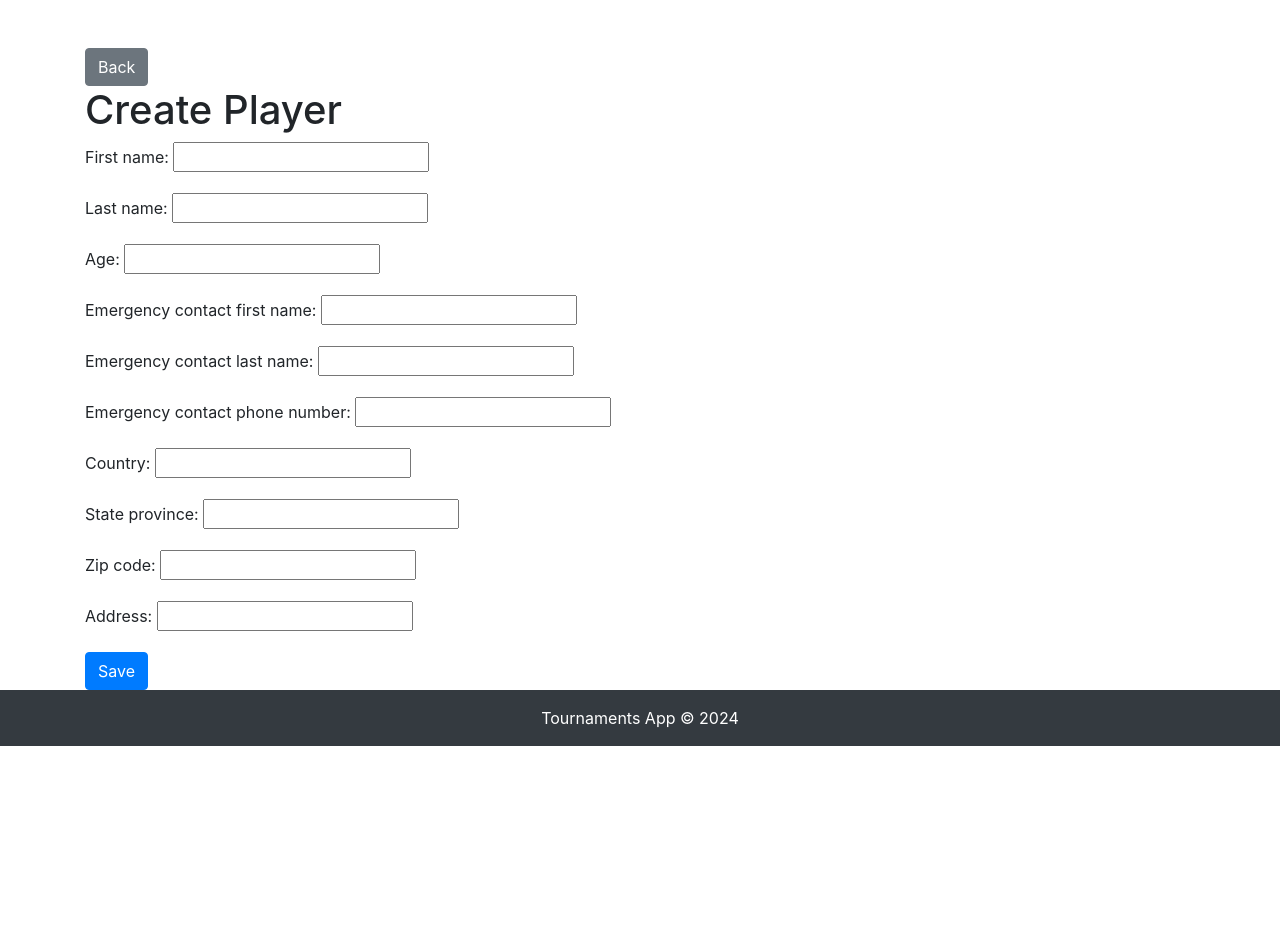
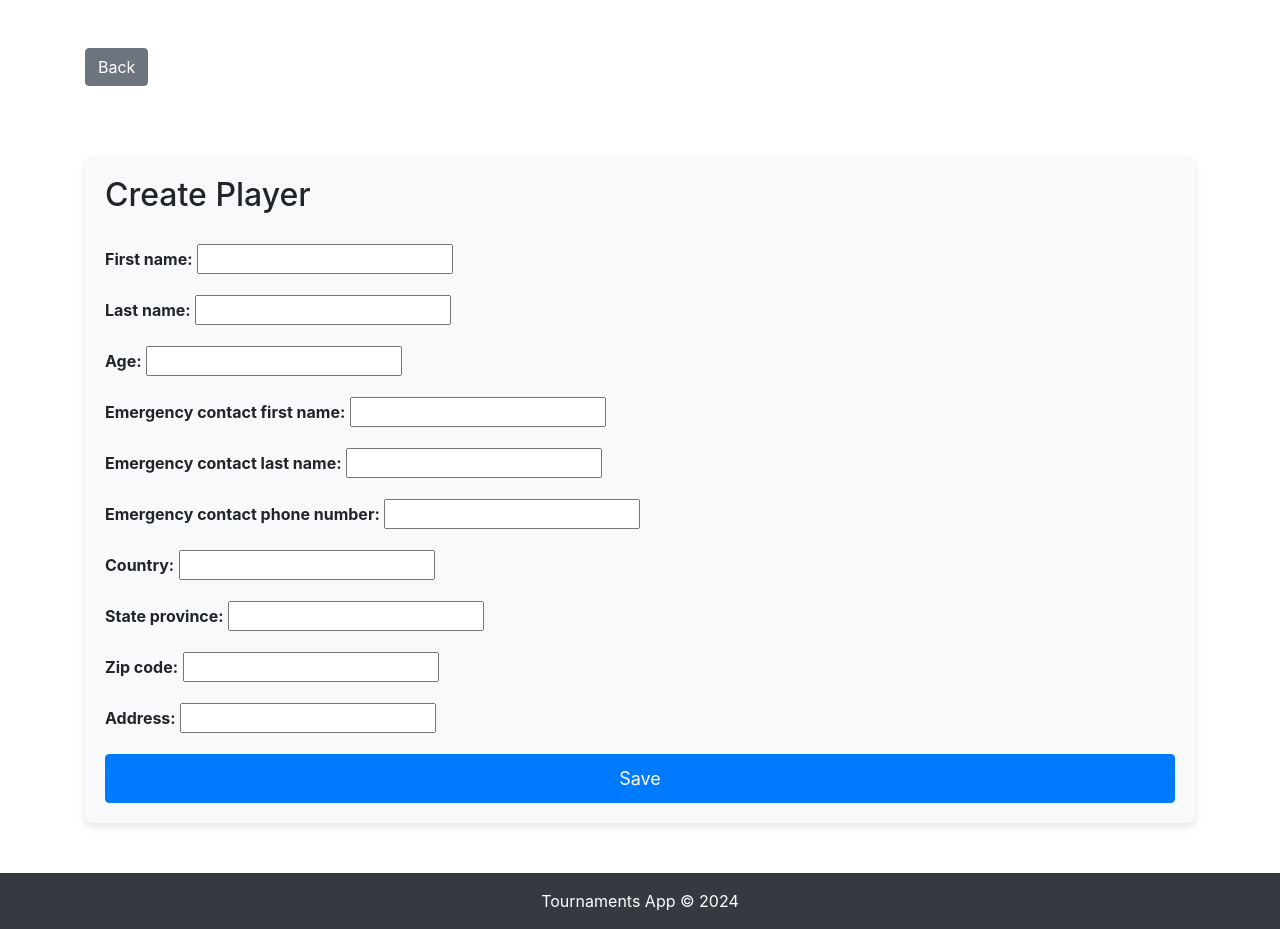
Before and after one commit to nigel-otieno/USEL-Tournament, a Django app: page /team/6/create_player/ in a window 1280 px wide. Shown: the part 56-985 px from the top of the page. Before the commit the page ends 802 px from the top, so only its background shows below. Run offline with Django 5.2, Linux system fonts and the light colour scheme; a user stored in the database is signed in; data comes from the database, SQL or seed files in the repository; both versions use the stored data as it was after the commit; some libraries are stand-ins or nearby versions.

Commit message:
applied changes to all form creations

```diff
--- a/tournament/tournament_app/models.py
+++ b/tournament/tournament_app/models.py
@@ -18,7 +18,7 @@ class Tournament(models.Model):
     name = models.CharField(max_length=100)
     description = models.CharField(max_length=100, null=True)
     rules = models.CharField(max_length=100, null=True)
-    date = models.DateField()
+    date = models.DateTimeField()
     time = models.TimeField()
     image = models.ImageField(upload_to='tournament_images/', null=True, blank=True)
     location = models.CharField(max_length=255)
--- a/tournament/tournament_app/templates/player_create.html
+++ b/tournament/tournament_app/templates/player_create.html
@@ -3,12 +3,48 @@
 {% block title %}Create Player{% endblock %}
 
 {% block content %}
+<style>
+    .form-container {
+        max-width: 100%;
+        margin-top: 50px;
+        padding: 20px;
+        background-color: #f8f9fa;
+        border-radius: 8px;
+        box-shadow: 0 4px 8px rgba(0, 0, 0, 0.1);
+        margin-bottom: 50px; /* Add bottom margin to avoid overlapping footer */
+    }
+    .form-group {
+        width: 100%;
+    }
+    label {
+        font-weight: bold;
+    }
+    .form-control {
+        width: 100%;
+        height: 45px;
+        font-size: 16px;
+    }
+    .btn-primary {
+        width: 100%;
+        font-size: 18px;
+        padding: 10px;
+    }
+    h2 {
+        margin-bottom: 30px;
+    }
+    .btn-secondary {
+        margin-bottom: 20px;
+    }
+</style>
+
 <button onclick="history.back()" class="btn btn-secondary">Back</button>
 
-<h1>Create Player</h1>
-<form method="post">
-    {% csrf_token %}
-    {{ form.as_p }}
-    <button type="submit" class="btn btn-primary">Save</button>
-</form>
+<div class="form-container">
+    <h2>Create Player</h2>
+    <form method="post">
+        {% csrf_token %}
+        {{ form.as_p }}
+        <button type="submit" class="btn btn-primary">Save</button>
+    </form>
+</div>
 {% endblock %}
```
Also changed, not shown: tournament/tournament_app/templates/team_create.html (+7 -6 lines), tournament/tournament_app/templates/tournament_create.html (+6 -4 lines), tournament/tournament_app/templates/tournaments.html (+5 -5 lines), tournament/tournament_app/templatetags/custom_filters.py (+9 -0 lines), tournament/db.sqlite3, tournament/tournament_app/migrations/0025_alter_tournament_date.py (added).
